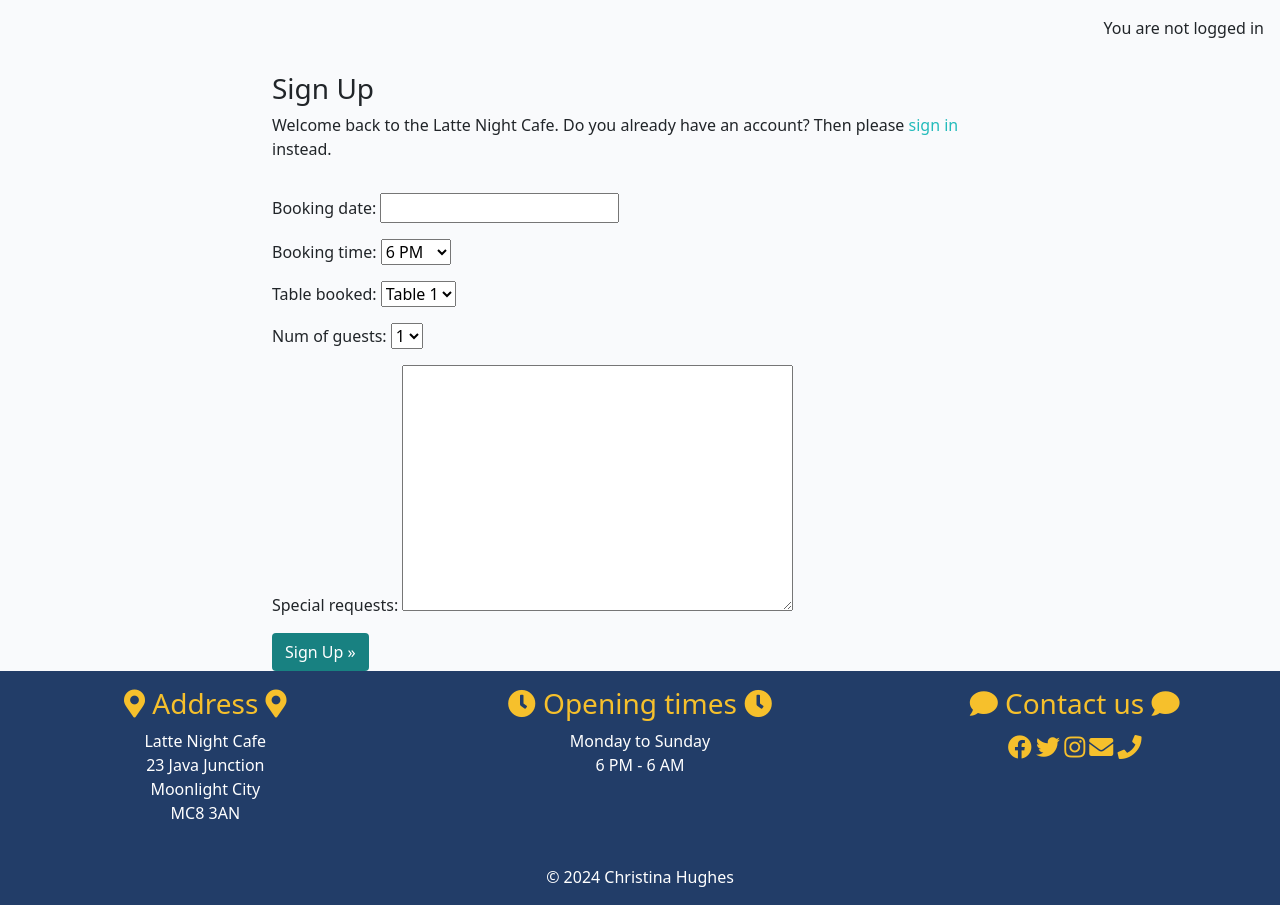
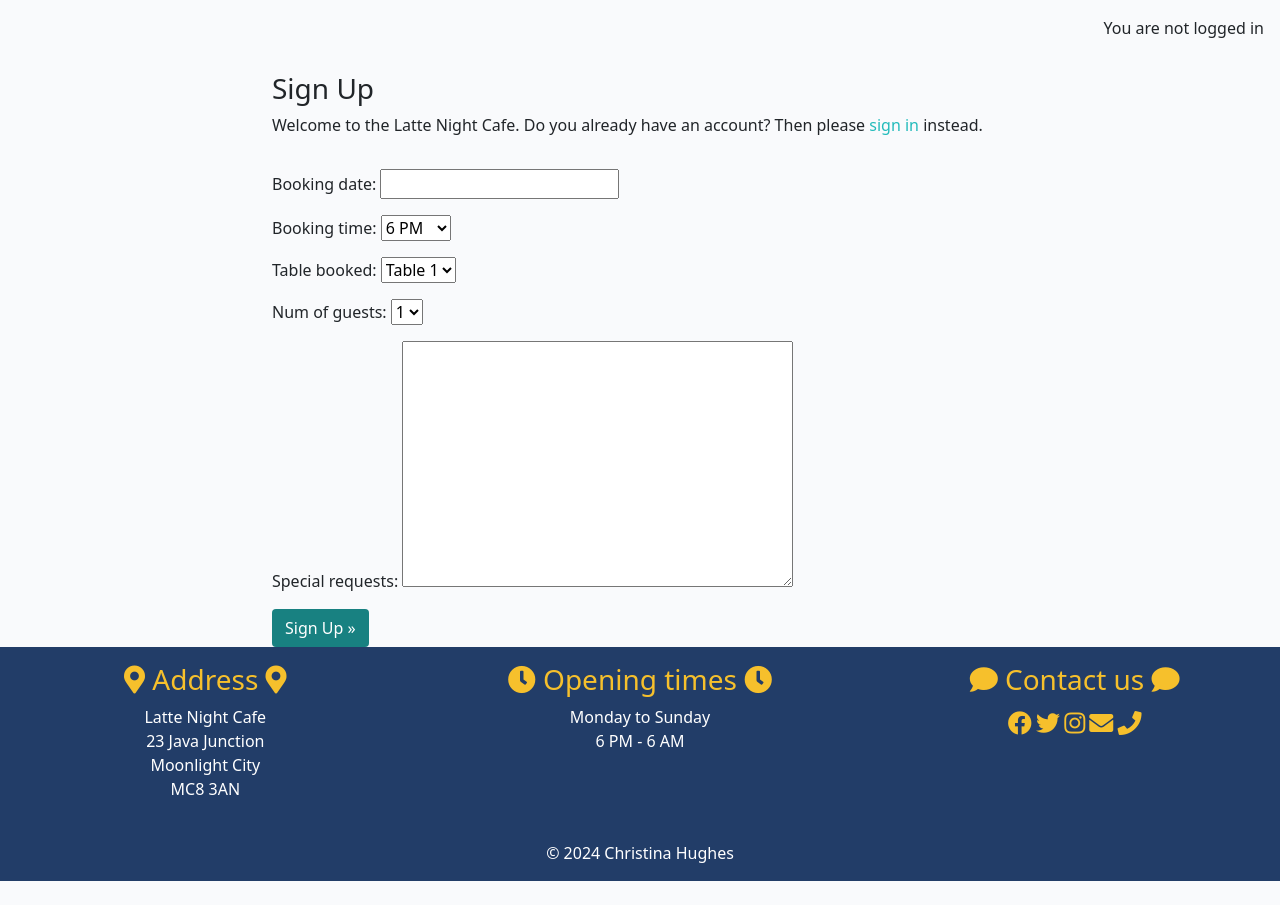
Before and after one commit to CHughes13/late-night-cafe, a Django app: template templates/account/signup.html in a window 1280 px wide. Shown: the part 61-966 px from the top of the page. After the commit the page ends 942 px from the top, so only its background shows below. Run offline with Django 4.2, Linux system fonts and the light colour scheme; the template is opened without the code that fills it: values that come from a table or form of the project are taken from there, others are empty; parts of the project's set-up code (start-up, migrations or seed data) failed here and were passed over.

Commit message:
Updated text on signup page template

```diff
--- a/templates/account/signup.html
+++ b/templates/account/signup.html
@@ -11,7 +11,7 @@
       <h3>{% trans "Sign Up" %}</h3>
 
       <p>{% blocktrans %}
-        Welcome back to the Latte Night Cafe.
+        Welcome to the Latte Night Cafe.
         Do you already have an account? Then please
         <a class="link" href="{{ login_url }}">sign in</a>
         instead.
```
